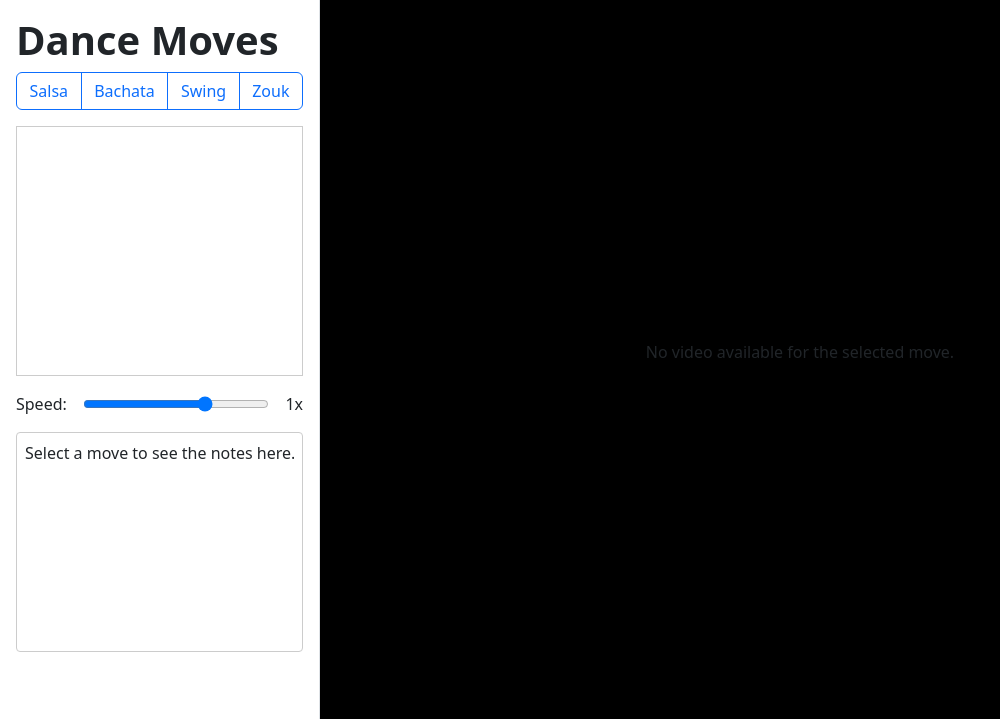
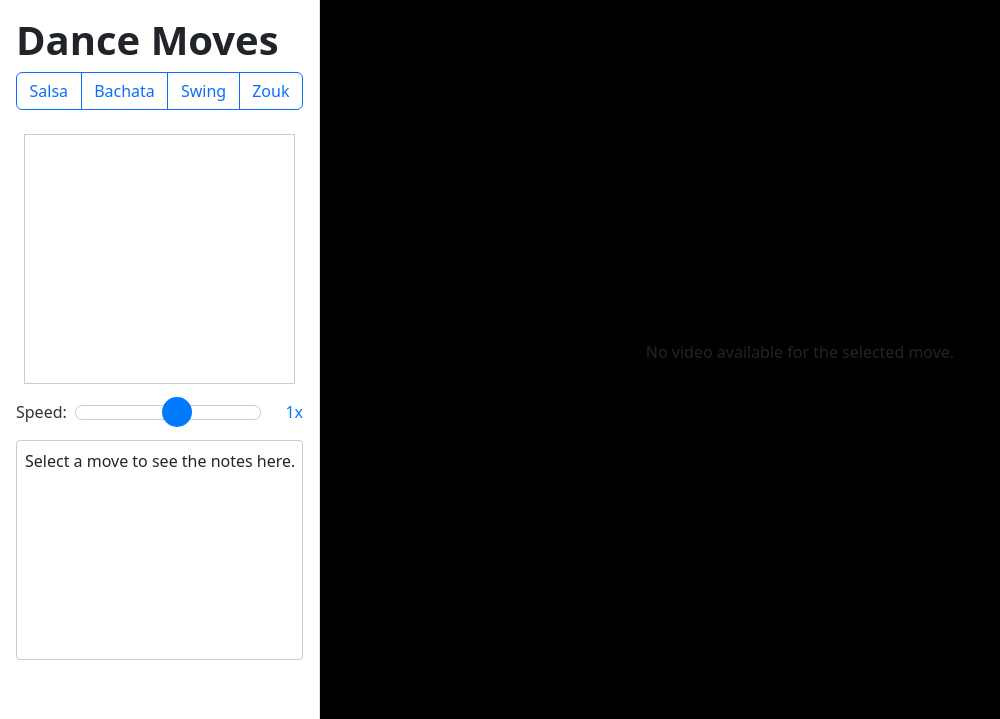
Before and after one commit to cyneta/dance-moves, a Flask app: template src/templates/moves.html in a window 1280 px wide. Shown: the top 719 px of the page, without its empty margins (0-1000 px from the left). Run offline with Flask 3, Linux system fonts and the light colour scheme; the template is opened without the code that fills it, so the values that code supplies are empty; some libraries are stand-ins or nearby versions.

Commit message:
Make the speed slider bigger and easier to use

```diff
--- a/src/static/js/dance_moves.js
+++ b/src/static/js/dance_moves.js
@@ -2,7 +2,10 @@ console.log('[Debug] Script version: 1.0.1');
 
 console.log('Dance type:', '{{ dance_type }}');
 
-const speeds = [0.25, 0.32, 0.4, 0.5, 0.63, 0.8, 1, 1.26, 1.58, 2];
+const speeds = [
+    0.25, 0.3, 0.35, 0.4, 0.45, 0.5, 0.57, 0.63, 0.7, 0.8,
+    0.9, 1.0, 1.1, 1.25, 1.4, 1.5, 1.6, 1.8, 2.0
+];
 let player;
 
 function findClosestSpeed(speed) {
@@ -177,8 +180,11 @@ function applyLooping(start, end, notes, speed) {
 }
 
 function updateSpeed(value) {
-    const speed = speeds[parseInt(value, 10)];
+    const index = parseInt(value, 10);
+    const speed = speeds[index];
     setPlayerSpeed(speed);
+    document.getElementById('speed-display').innerText = `${speed}x`;
+    console.log(`[Speed Control] Speed set to: ${speed} (Index: ${index})`);
 }
 
 document.addEventListener('DOMContentLoaded', () => {
--- a/src/static/style.css
+++ b/src/static/style.css
@@ -19,7 +19,7 @@ html, body {
     overflow-y: auto; /* Enable scrolling inside the moves table */
     overflow-x: hidden; /* Prevent horizontal scrolling */
     border: 1px solid #ccc; /* Fine border for visual separation */
-    margin-bottom: 0.5rem; /* Add space below the moves table */
+    margin: 0.5rem; /* Add space below the moves table */
 }
 
 #moves-table-container table {
@@ -47,19 +47,54 @@ html, body {
     font-weight: bold;
 }
 
-/* Speed Slider: Take up full width */
 #speed-control {
-    display: flex; /* Use flexbox to manage layout */
-    align-items: center; /* Vertically center label and slider */
-    gap: 0.5rem; /* Small spacing between label, slider, and display */
-    width: 100%; /* Ensure the container takes full width */
+    display: flex; /* Use flexbox for alignment */
+    align-items: center; /* Vertically align label, slider, and display */
+    gap: 0.5rem; /* Space between elements */
+    width: 100%; /* Full width of the container */
+    padding: 0.5rem 0; /* Add padding for spacing */
+}
+
+#speed-label {
+    flex: 0 0 auto; /* Prevent resizing */
+    font-size: 1rem; /* Match the font size */
+    color: #333; /* Neutral color for text */
 }
 
 #speed-slider {
-    flex-grow: 1; /* Allow the slider to expand to take up available space */
-    max-width: 300px; /* Optional: Limit slider width for larger screens */
-    margin: 0; /* Remove extra margin */
-    padding: 0; /* Remove padding */
+    flex: 0 0 65%; /* Take up 80% of the width */
+    height: 15px; /* Thicker slider */
+    background: #ffffff; /* White track */
+    border-radius: 7px; /* Rounded edges */
+    -webkit-appearance: none; /* Remove default styling */
+    border: 1px solid #ccc; /* Subtle border */
+}
+
+#speed-slider::-webkit-slider-thumb {
+    -webkit-appearance: none;
+    height: 30px;
+    width: 30px;
+    border-radius: 50%;
+    background: #007bff; /* Blue knob */
+    cursor: pointer;
+    border: 2px solid #007bff;
+}
+
+#speed-slider::-moz-range-thumb,
+#speed-slider::-ms-thumb {
+    height: 30px;
+    width: 30px;
+    border-radius: 50%;
+    background: #007bff;
+    cursor: pointer;
+    border: 2px solid #007bff;
+}
+
+#speed-display {
+    flex: 0 0 auto; /* Prevent resizing */
+    font-size: 1rem; /* Match label and slider */
+    color: #007bff; /* Blue text to match slider knob */
+    margin-left: auto; /* Push to the end of the container */
 }
 
 /* Notes Section */
--- a/src/templates/moves.html
+++ b/src/templates/moves.html
@@ -78,18 +78,10 @@
                 </div>
 
                 <!-- Speed Control -->
-                <div id="speed-control" class="my-3">
-                    <label for="speed-slider" class="me-2">Speed:</label>
-                    <input
-                        type="range"
-                        id="speed-slider"
-                        min="0"
-                        max="9"
-                        step="1"
-                        value="6"
-                        oninput="updateSpeed(this.value)"
-                    />
-                    <span id="speed-display" class="ms-2">1x</span>
+                <div id="speed-control">
+                    <label for="speed-slider" id="speed-label">Speed:</label>
+                    <input id="speed-slider" type="range" min="0" max="18" step="1" value="10" />
+                    <span id="speed-display">1x</span>
                 </div>
 
                 <!-- Notes Section (Header Removed) -->
```
Also changed, not shown: 1 other file.
